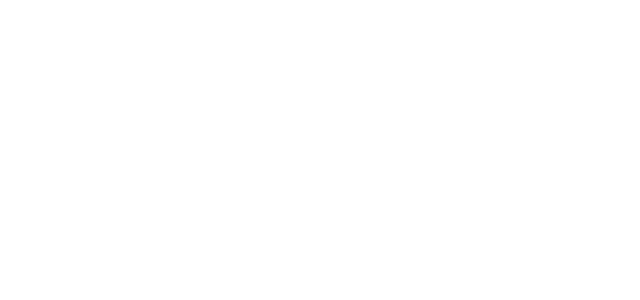
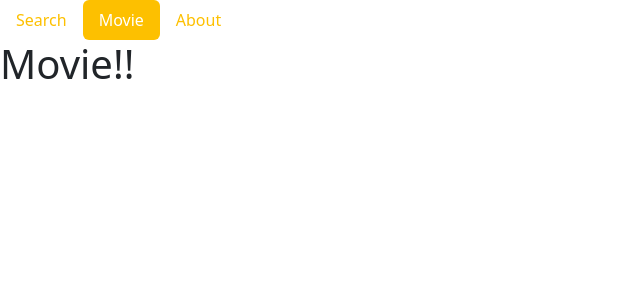
Before and after one commit to GilTae-Na/vue3-movie-app, a Vue app: page /#/movie in a window 1280 px wide. Before the commit this address had no page. Shown: the top 300 px of the page, without its empty margins (0-640 px from the left). Built offline with nearby package versions, Linux system fonts and the light colour scheme.

Commit message:
feat : header, nav

```diff
--- a/src/App.vue
+++ b/src/App.vue
@@ -1,8 +1,19 @@
 <template>
+  <Header></Header>
   <RouterView/>
 </template>
 
 
+<script>
+import Header from '~/components/Header'
+
+export default {
+  components: {
+    Header
+  }
+}
+</script>
+
 <style lang="scss" >
 @import "~/scss/main"
 </style>
--- /dev/null
+++ b/src/components/Header.vue
@@ -0,0 +1,41 @@
+<template>
+    <header>
+        <div class="nav nav-pills">
+            <div
+                v-for="nav in navigations"
+                :key = "nav.name"
+                class="nav-item">
+                <RouterLink
+                    :to="nav.href"
+                    active-class="active"
+                    class="nav-link">
+                    {{ nav.name }}
+                </RouterLink>
+            </div>
+        </div>
+    </header>
+</template>
+
+<script>
+
+export default{
+    data() {
+        return {
+            navigations:[
+                {
+                    name: 'Search',
+                    href: '/'
+                },
+                {
+                    name: 'Movie',
+                    href: '/movie'
+                },
+                {
+                    name: 'About',
+                    href: '/about'
+                }
+            ]
+        }
+    }
+}
+</script>
--- /dev/null
+++ b/src/routes/Movie.vue
@@ -0,0 +1,3 @@
+<template>
+    <h1>Movie!!</h1>
+</template>
--- a/src/routes/index.js
+++ b/src/routes/index.js
@@ -1,5 +1,6 @@
 import { createRouter, createWebHashHistory } from "vue-router"
 import Home from './Home'
+import Movie from './Movie'
 import About from './About'
 
 export default createRouter({
@@ -11,6 +12,10 @@
             component: Home
         },
         {
+            path: '/movie',
+            component:Movie
+        },
+        {
             path: '/about',
             component: About
         }
--- a/src/scss/main.scss
+++ b/src/scss/main.scss
@@ -1,13 +1,15 @@
+@import "../../node_modules/bootstrap/scss/functions";
+// Default variable overrides
+$primary: #FDC000;
+
 // Required
 @import "../../node_modules/bootstrap/scss/functions";
-
-// Default variable overrides
-$primary: #FDC000;
-// Required
 @import "../../node_modules/bootstrap/scss/variables";
 @import "../../node_modules/bootstrap/scss/variables-dark";
 @import "../../node_modules/bootstrap/scss/maps";
 @import "../../node_modules/bootstrap/scss/mixins";
 @import "../../node_modules/bootstrap/scss/root";
 
+
+
 @import "../../node_modules/bootstrap/scss/bootstrap"
```
Also changed, not shown: src/components/HelloWorld.vue (deleted, +0 -29 lines).
